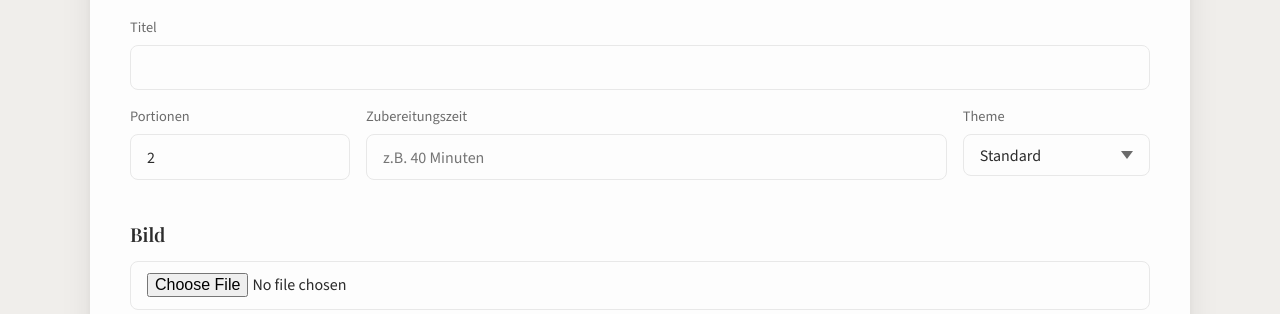
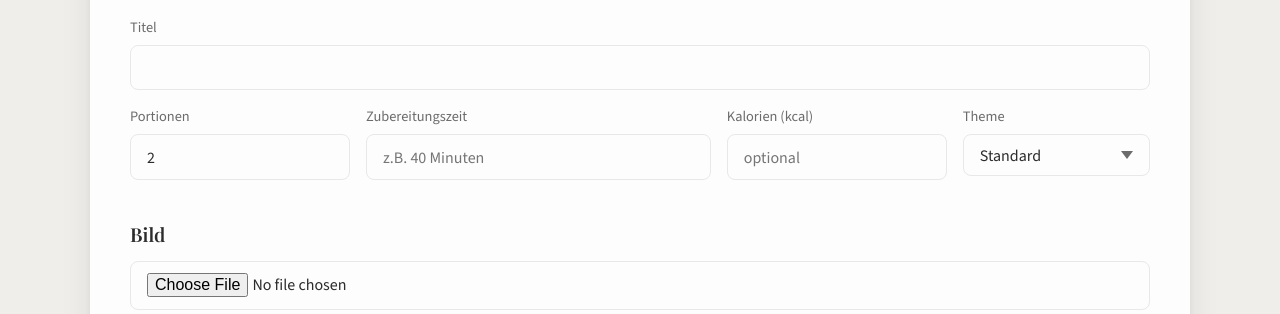
Before and after one commit to DerTBM/rezepte-app, a FastAPI app: page /rezepte/neu in a window 1280 px wide. Shown: the part 185-499 px from the top of the page. Run offline with FastAPI, Linux system fonts and the light colour scheme.

Commit message:
kcal-Feld hinzugefügt

```diff
--- a/app/db_models.py
+++ b/app/db_models.py
@@ -17,6 +17,7 @@ class Rezept(Base):
     title = Column(String(255), nullable=False)
     portionen = Column(Integer, nullable=False, default=2)
     zubereitungszeit = Column(String(100))
+    kalorien = Column(Integer, nullable=True)
     bild = Column(String(255))
     is_fav = Column(Boolean, nullable=False, default=False)
     # Theme als String gespeichert, Lookup auf Theme-Objekt passiert in models.py
--- a/app/main.py
+++ b/app/main.py
@@ -116,6 +116,7 @@ def rezept_neu_speichern(
     theme: str = Form("Standard"),
     bild: UploadFile = File(None),
     kategorien: List[str] = Form([]),
+    kalorien: int = Form(None),
     # Die List-Parameter kommen vom Form als mehrere Inputs mit gleichem name:
     # name="zutat_name" mehrfach -> zutat_name = ["Mehl", "Zucker", ...]
     zutat_menge: List[str] = Form([]),
@@ -137,6 +138,7 @@ def rezept_neu_speichern(
         theme=theme,
         is_fav=False,
         bild=bild_filename,
+        kalorien=kalorien,
     )
 
     # Zutaten zusammenbauen: zip() kombiniert die parallelen Listen
@@ -243,6 +245,7 @@ def rezept_edit_speichern(
     theme: str = Form("Standard"),
     bild: UploadFile = File(None),
     kategorien: List[str] = Form([]),
+    kalorien: int = Form(None),
     zutat_menge: List[str] = Form([]),
     zutat_einheit: List[str] = Form([]),
     zutat_name: List[str] = Form([]),
@@ -273,6 +276,7 @@ def rezept_edit_speichern(
     rezept.portionen = portionen
     rezept.zubereitungszeit = zubereitungszeit
     rezept.theme = theme
+    rezept.kalorien = kalorien
 
     # Alte Zutaten, Schritte und Kategorien raus. Dank cascade="all, delete-orphan"
     # werden die entsprechenden DB-Zeilen beim commit() gelöscht.
--- a/templates/recipe.html
+++ b/templates/recipe.html
@@ -57,6 +57,7 @@
                     {% endif %}
                     <p class="recipe-meta">
                         {{ rezept.portionen }} Portionen · {{ rezept.zubereitungszeit }}
+                        {% if rezept.kalorien %} · {{ rezept.kalorien }} kcal{% endif %}
                     </p>
                     <!-- Klickbare Kategorie-Tags - führen zur Kategorie-Seite -->
                     <div class="kategorie-tags">
--- a/templates/recipe_edit.html
+++ b/templates/recipe_edit.html
@@ -39,6 +39,12 @@
                         <div class="form-field form-field-expand">
                             <label class="form-label">Zubereitungszeit</label>
                             <input class="form-input" type="text" name="zubereitungszeit" value="{{ rezept.zubereitungszeit or '' }}">
+                        </div>
+                        <div class="form field">
+                            <label class="form-label">Kalorien (kcal)</label>
+                            <input class="form-input" type="number" name="kalorien" min="0"
+                                    value="{{ rezept.kalorien if rezept.kalorien is not none else '' }}"
+                                    placeholder="optional">
                         </div>
                         <div class="form-field">
                             <label class="form-label">Theme</label>
--- a/templates/recipe_form.html
+++ b/templates/recipe_form.html
@@ -38,6 +38,10 @@
                         <div class="form-field form-field-expand">
                             <label class="form-label">Zubereitungszeit</label>
                             <input class="form-input" type="text" name="zubereitungszeit" placeholder="z.B. 40 Minuten">
+                        </div>
+                        <div class="form-field">
+                            <label class="form-label">Kalorien (kcal)</label>
+                            <input class="form-input" type="number" name="Kalorien" min="0" placeholder="optional">
                         </div>
                         <div class="form-field">
                             <label class="form-label">Theme</label>
```
